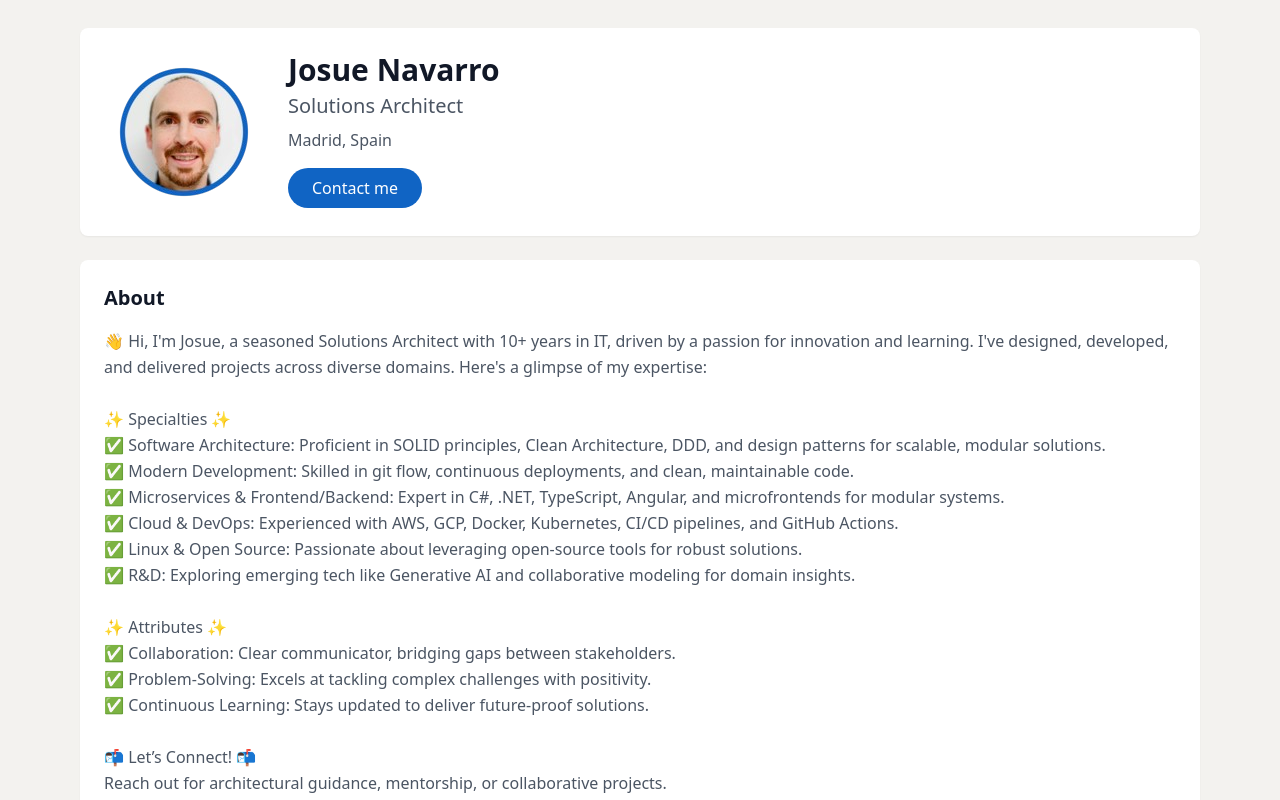
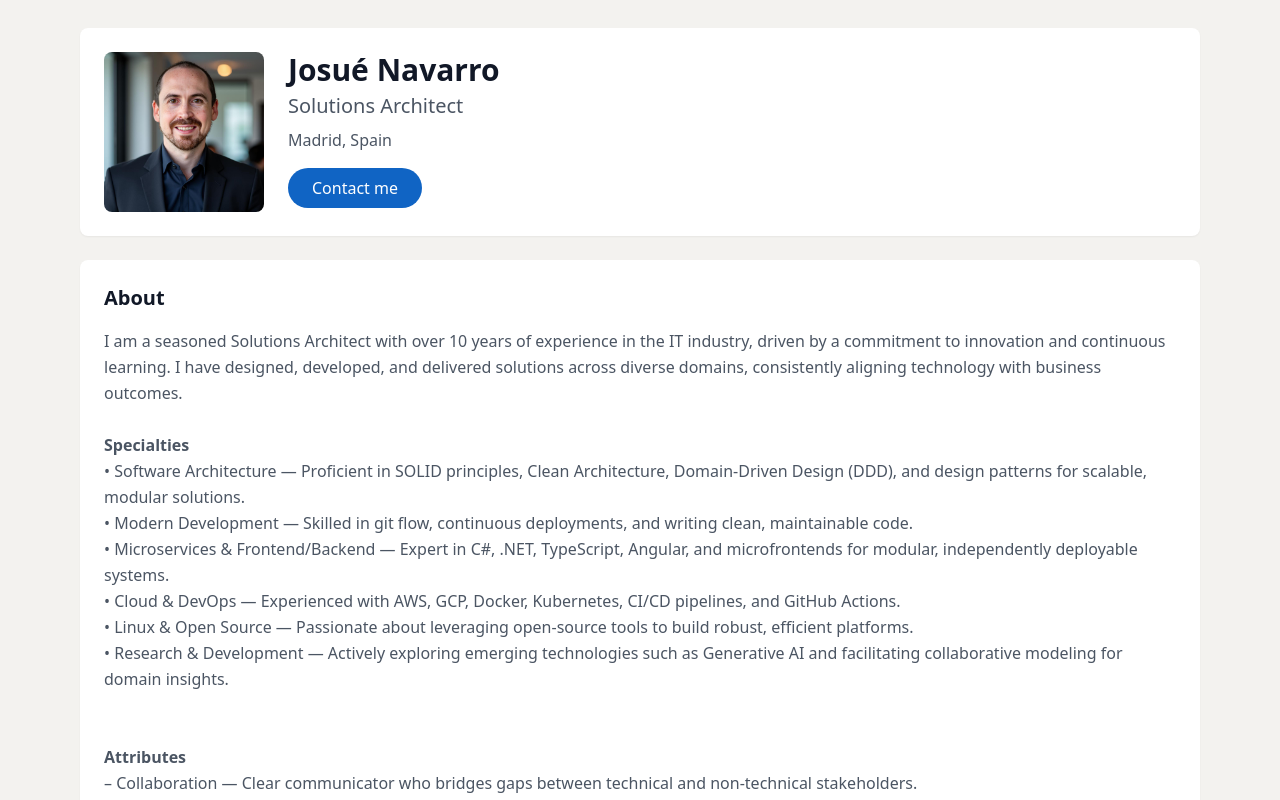
Before and after one commit to josuenavarroaguado/josuenavarroaguado.github.io, a React (Vite) app: page / in a window 1280 px wide. Shown: the top 800 px of the page. Built offline with nearby package versions, Linux system fonts and the light colour scheme.

Commit message:
Last more formal version

```diff
--- a/src/App.tsx
+++ b/src/App.tsx
@@ -55,14 +55,14 @@ function App() {
             <div className="flex items-start gap-6">
               <img
                 src="me.png"
-                alt="Josue Navarro"
+                alt="Josué Navarro"
                 className="w-40 h-40 rounded-lg object-cover"
                 width="160"
                 height="160"
                 loading="eager"
               />
               <div>
-                <h2 id="profile-heading" className="text-3xl font-bold text-gray-900">Josue Navarro</h2>
+                <h2 id="profile-heading" className="text-3xl font-bold text-gray-900">Josué Navarro</h2>
                 <p className="text-xl text-gray-600 mt-1">Solutions Architect</p>
                 <p className="text-gray-600 mt-2">Madrid, Spain</p>
                 <div className="flex gap-4 mt-4">
@@ -98,26 +98,23 @@ function App() {
           <section className="bg-white rounded-lg shadow-sm p-6" aria-labelledby="about-heading">
             <h3 id="about-heading" className="text-xl font-semibold text-gray-900 mb-4">About</h3>
             <p className="text-gray-600 leading-relaxed">
-              👋 Hi, I'm Josue, a seasoned Solutions Architect with 10+ years in IT, driven by a passion for innovation and learning. I've designed, developed, and delivered projects across diverse domains. Here's a glimpse of my expertise:
-              <br/><br/>
-              ✨ Specialties ✨
-              <br/>
-              ✅ Software Architecture: Proficient in SOLID principles, Clean Architecture, DDD, and design patterns for scalable, modular solutions.<br/>
-              ✅ Modern Development: Skilled in git flow, continuous deployments, and clean, maintainable code.<br/>
-              ✅ Microservices & Frontend/Backend: Expert in C#, .NET, TypeScript, Angular, and microfrontends for modular systems.<br/>
-              ✅ Cloud & DevOps: Experienced with AWS, GCP, Docker, Kubernetes, CI/CD pipelines, and GitHub Actions.<br/>
-              ✅ Linux & Open Source: Passionate about leveraging open-source tools for robust solutions.<br/>
-              ✅ R&D: Exploring emerging tech like Generative AI and collaborative modeling for domain insights.<br/>
-              <br/>
-              ✨ Attributes ✨<br/>
-              ✅ Collaboration: Clear communicator, bridging gaps between stakeholders.<br/>
-              ✅ Problem-Solving: Excels at tackling complex challenges with positivity.<br/>
-              ✅ Continuous Learning: Stays updated to deliver future-proof solutions.<br/>
-              <br/>
-              📬 Let’s Connect! 📬<br/>
-              Reach out for architectural guidance, mentorship, or collaborative projects.
-              <br/>
-              Let’s build something great together!
+              I am a seasoned Solutions Architect with over 10 years of experience in the IT industry, driven by a commitment to innovation and continuous learning. I have designed, developed, and delivered solutions across diverse domains, consistently aligning technology with business outcomes.
+              <br /><br />
+              <b>Specialties</b><br />
+              • Software Architecture — Proficient in SOLID principles, Clean Architecture, Domain-Driven Design (DDD), and design patterns for scalable, modular solutions.<br />
+              • Modern Development — Skilled in git flow, continuous deployments, and writing clean, maintainable code.<br />
+              • Microservices & Frontend/Backend — Expert in C#, .NET, TypeScript, Angular, and microfrontends for modular, independently deployable systems.<br />
+              • Cloud & DevOps — Experienced with AWS, GCP, Docker, Kubernetes, CI/CD pipelines, and GitHub Actions.<br />
+              • Linux & Open Source — Passionate about leveraging open-source tools to build robust, efficient platforms.<br />
+              • Research & Development — Actively exploring emerging technologies such as Generative AI and facilitating collaborative modeling for domain insights.<br />
+              <br /><br />
+              <b>Attributes</b><br />
+              – Collaboration — Clear communicator who bridges gaps between technical and non-technical stakeholders.<br />
+              – Problem-Solving — Skilled at addressing complex challenges with a structured, solution-oriented approach.<br />
+              – Continuous Learning — Dedicated to staying ahead of trends to deliver sustainable, future-ready solutions.<br />
+              <br /><br />
+              <b>Let’s Connect</b><br />
+              Open to discussing architectural challenges, mentorship opportunities, or collaborative projects that drive measurable success.
             </p>
           </section>
 
```
Also changed, not shown: public/me.png, 4 other files (tests, documents, lock files or other folders).
